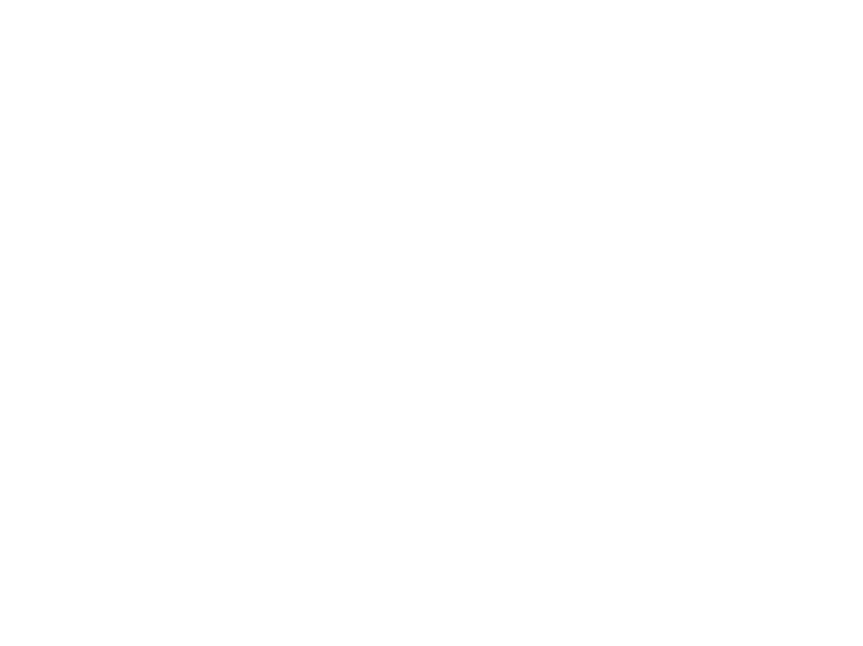
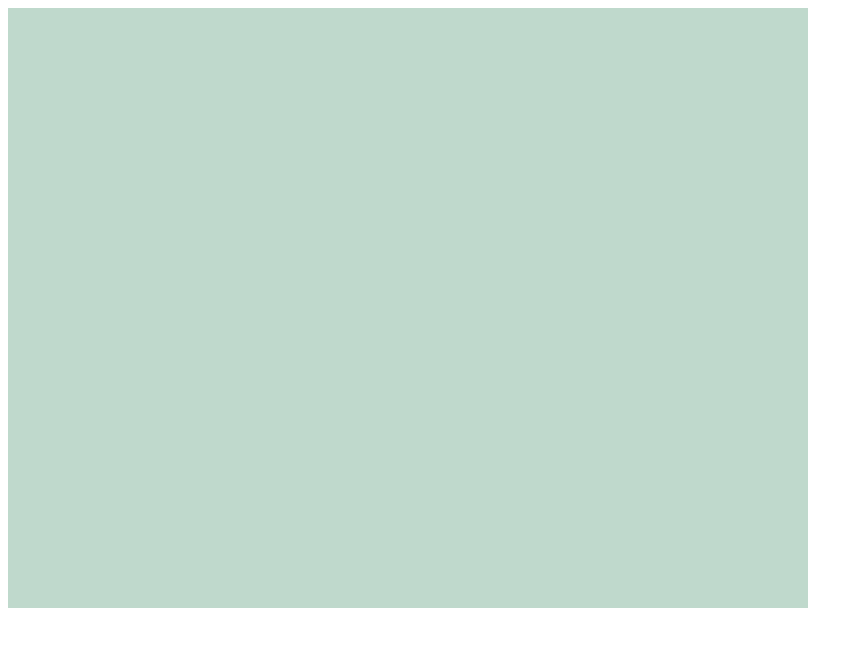
Before and after one commit to tcrurup/webGLSurvival, a plain HTML site: page index.html in a window 1280 px wide. Shown: the whole page, without its empty margins (0-863 px from the left). Drawn offline with Linux system fonts and the light colour scheme.

Commit message:
Add error messages if shaders encounter error on compilation

```diff
--- a/app.js
+++ b/app.js
@@ -1,3 +1,54 @@
+let vertexShaderText = [
+'precision mediump float;',
+'',
+'attribute vec2 vertPosition;',
+'',
+'void main()',
+'{',
+'   gl_Position = vec4(vertPosition, 0.0, 1.0);',
+'}'
+].join('\n');
+
+let fragmentShaderText = [
+'precision mediump float;',
+'',
+'void main()',
+'{',
+'   gl_FragColor = vec4(1.0, 0.0, 0.0, 1.0);',
+'}'
+].join('\n');
+
 function initDemo(){
-    console.log("initiating demo")
+
+    let canvas = document.getElementById("game-window");
+    let gl = canvas.getContext('webgl')
+
+    if(!gl){
+        console.log("Using experimental WebGL")
+        gl = canvas.getContext('experimental-webgl');
+    }
+
+    if(!gl){
+        alert('Your browser does not suppert WebGL')
+    }
+
+    gl.clearColor(0.75, 0.85, 0.8, 1.0);
+    gl.clear(gl.COLOR_BUFFER_BIT | gl.DEPTH_BUFFER_BIT);
+
+    let vertexShader = gl.createShader(gl.VERTEX_SHADER);
+    let fragmentShader = gl.createShader(gl.FRAGMENT_SHADER);
+
+    gl.shaderSource(vertexShader, vertexShaderText);
+    gl.shaderSource(fragmentShader, fragmentShaderText);
+
+    gl.compileShader(vertexShader);
+    if(!gl.getShaderParameter(vertexShader, gl.COMPILE_STATUS)) {
+        console.error('ERROR compiling vertex shader!', gl.getShaderInfoLog(vertexShader))
+        return;
+    }
+    gl.compileShader(fragmentShader);
+    if(!gl.getShaderParameter(fragmentShader, gl.COMPILE_STATUS)) {
+        console.error('ERROR compiling fragment shader!', gl.getShaderInfoLog(fragmentShader))
+        return;
+    }
 }
--- a/index.html
+++ b/index.html
@@ -4,7 +4,7 @@
     <head>
         <title>WebGL Survival</title>
     </head>
-    <body>
+    <body onload="initDemo();">
         <canvas id="game-window" width="800" height="600">
             Your browser does not support HTML5
         </canvas>
```
